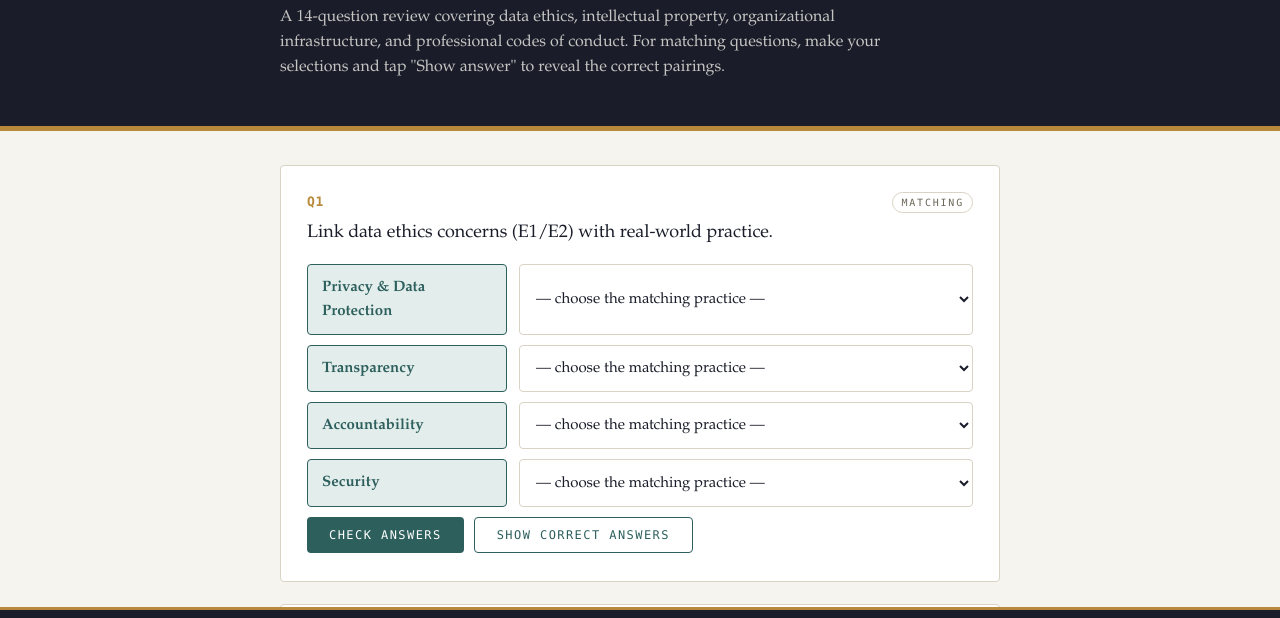
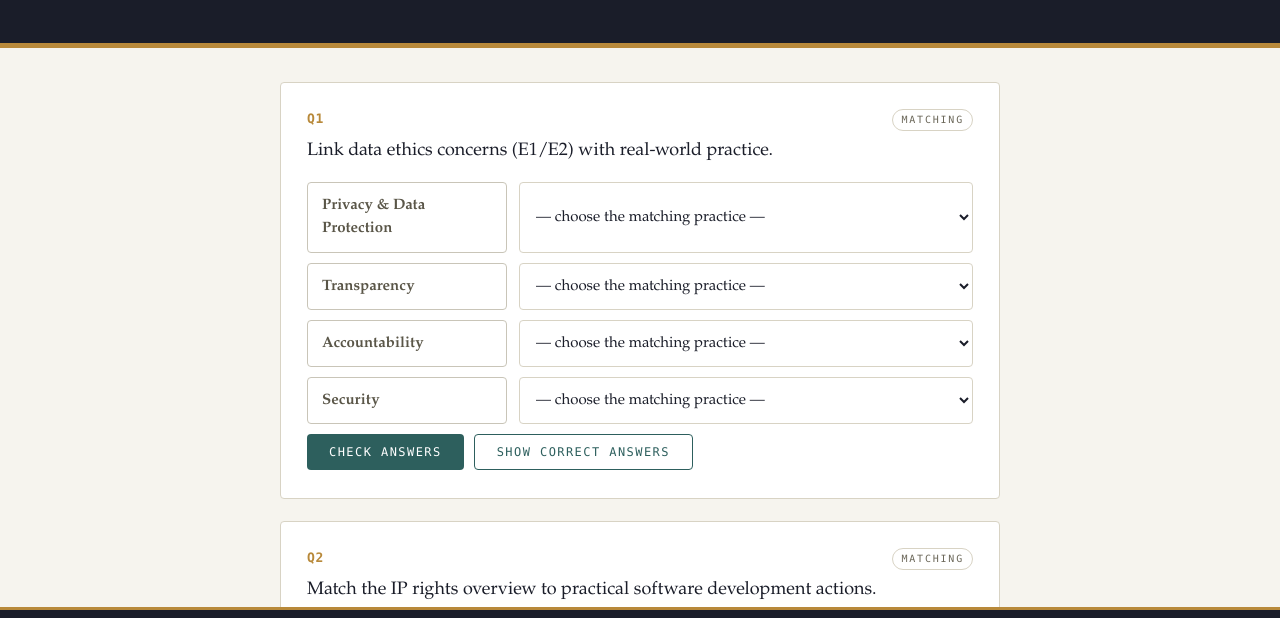
Before and after one commit to Turki-Alrowithi/Ethics14Q, a plain HTML site: page index.html in a window 1280 px wide. Shown: the part 130-748 px from the top of the page. Drawn offline with Linux system fonts and the light colour scheme.

Commit message:
Add files via upload

```diff
--- a/index.html
+++ b/index.html
@@ -83,9 +83,9 @@
   /* matching */
   .match-row{display:flex;gap:12px;align-items:stretch;margin-bottom:10px;flex-wrap:wrap}
   .match-term{
-    flex:0 0 200px;background:var(--accent-soft);border:1px solid var(--accent);
+    flex:0 0 200px;background:#ffffff;border:1px solid #c9c5b8;
     border-radius:4px;padding:11px 14px;font-weight:600;font-size:15px;
-    color:var(--accent);display:flex;align-items:center;
+    color:#5a5648;display:flex;align-items:center;
   }
   .match-select{
     flex:1 1 240px;min-width:200px;
@@ -130,7 +130,6 @@
   <div class="wrap">
     <span class="eyebrow">First Quiz &amp; Midterm — Online Part</span>
     <h1>Ethics, IP &amp; Professional Codes</h1>
-    <p>A 14-question review covering data ethics, intellectual property, organizational infrastructure, and professional codes of conduct. For matching questions, make your selections and tap "Show answer" to reveal the correct pairings.</p>
   </div>
 </header>
 
```
